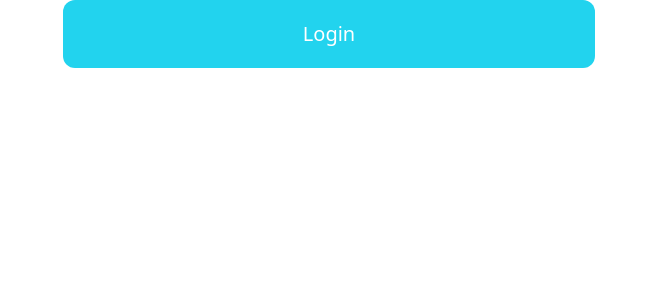
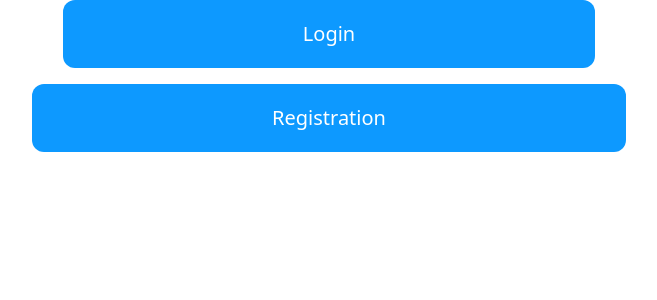
Before and after one commit to Yasela-dissanayake/MaternyCare, a React (Vite) app in the folder frontend/: page / in a window 1280 px wide. Shown: the top 300 px of the page, without its empty margins (311-968 px from the left). Built offline with nearby package versions, Linux system fonts and the light colour scheme.

Commit message:
style: button hover color added

```diff
--- a/frontend/src/GlobalStyles.ts
+++ b/frontend/src/GlobalStyles.ts
@@ -4,23 +4,33 @@ export const bgStyles = {
 
   // Blue
   primaryBlue: "bg-[#0D99FF]",
+  primaryBlueHover: "hover:bg-[#0D99FF]",
+
   secondaryBlue: "bg-[#80CAFF]",
-  terriaaryBlue: "bg-[#B3DFFF]",
+  secondaryBlueHover: "hover:bg-[#80CAFF]",
+
+  terriaryBlue: "bg-[#B3DFFF]",
+  terriaryBlueHover: "hover:bg-[#B3DFFF]",
 
   // Purple
   primaryPurple: "bg-[#BA97FE]",
+  primaryPurpleHover: "hover:bg-[#BA97FE]",
+
   secondaryPurple: "bg-[#DDCDFE]",
-  terriaaryPurple: "bg-[#EEE6FE]",
+  secondaryPurpleHover: "hover:bg-[#DDCDFE]",
+
+  terriaryPurple: "bg-[#EEE6FE]",
+  terriaryPurpleHover: "hover:bg-[#EEE6FE]",
 
   // Pink
   primaryPink: "bg-[#F580AB]",
   secondaryPink: "bg-[#F9B8D0]",
-  terriaaryPink: "bg-[#FBD0E0]",
+  terriaryPink: "bg-[#FBD0E0]",
 
   // Green
   primaryGreen: "bg-[#4CDFB5]",
   secondaryGreen: "bg-[#A8F0DB]",
-  terriaaryGreen: "bg-[#BCF5E4]",
+  terriaryGreen: "bg-[#BCF5E4]",
 };
 
 export const textStyles = {
@@ -31,17 +41,17 @@ export const textStyles = {
   // Blue
   primaryBlue: "text-[#0D99FF]",
   secondaryBlue: "text-[#80CAFF]",
-  terriaaryBlue: "text-[#B3DFFF]",
+  terriaryBlue: "text-[#B3DFFF]",
 
   // Purple
   primaryPurple: "text-[#BA97FE]",
   secondaryPurple: "text-[#DDCDFE]",
-  terriaaryPurple: "text-[#EEE6FE]",
+  terriaryPurple: "text-[#EEE6FE]",
 
   // Pink
   primaryPink: "text-[#F580AB]",
   secondaryPink: "text-[#F9B8D0]",
-  terriaaryPink: "text-[#FBD0E0]",
+  terriaryPink: "text-[#FBD0E0]",
 
   // Green
   primaryGreen: "text-[#4CDFB5]",
--- a/frontend/src/components/PrimaryButton.tsx
+++ b/frontend/src/components/PrimaryButton.tsx
@@ -10,7 +10,7 @@ const PrimaryButton: React.FC<PrimaryButtonProps> = ({ onClick, label }) => {
   return (
     <button
       onClick={onClick}
-      className={`text-xl bg-cyan-400 px-44 sm:px-60  py-5 rounded-xl text-white ${bgStyles.primaryBlue}`}
+      className={`text-xl px-44 sm:px-60 py-5 rounded-xl text-white  ${bgStyles.primaryBlue} ${bgStyles.secondaryBlueHover}`}
     >
       {label}
     </button>
--- a/frontend/src/views/LandingPage.tsx
+++ b/frontend/src/views/LandingPage.tsx
@@ -1,10 +1,11 @@
-import React from "react";
 import PrimaryButton from "../components/PrimaryButton";
 
 const LandingPage = () => {
   return (
     <div className="text-center">
       <PrimaryButton label="Login" onClick={() => {}} />
+      <div className="p-2" />
+      <PrimaryButton label="Registration" onClick={() => {}} />
     </div>
   );
 };
```
